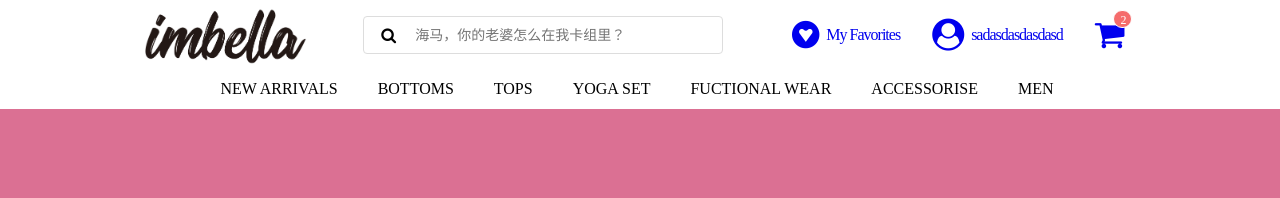
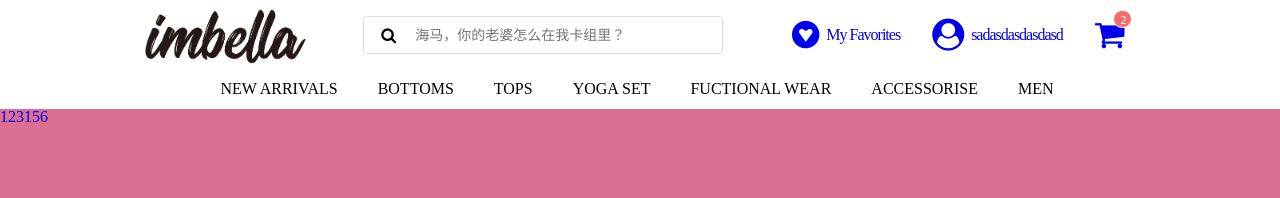
Before and after one commit to 915712823/vue-element-standard, a Vue app: page /#/Home in a window 1280 px wide. Shown: the top 198 px of the page. Built offline with nearby package versions, Linux system fonts and the light colour scheme.

Commit message:
fixbug router

```diff
--- a/src/views/Home.vue
+++ b/src/views/Home.vue
@@ -1,6 +1,6 @@
 <template>
   <div class="home">
-
+    <router-link to="./Login.vue">123156</router-link>
   </div>
 </template>
 
```
